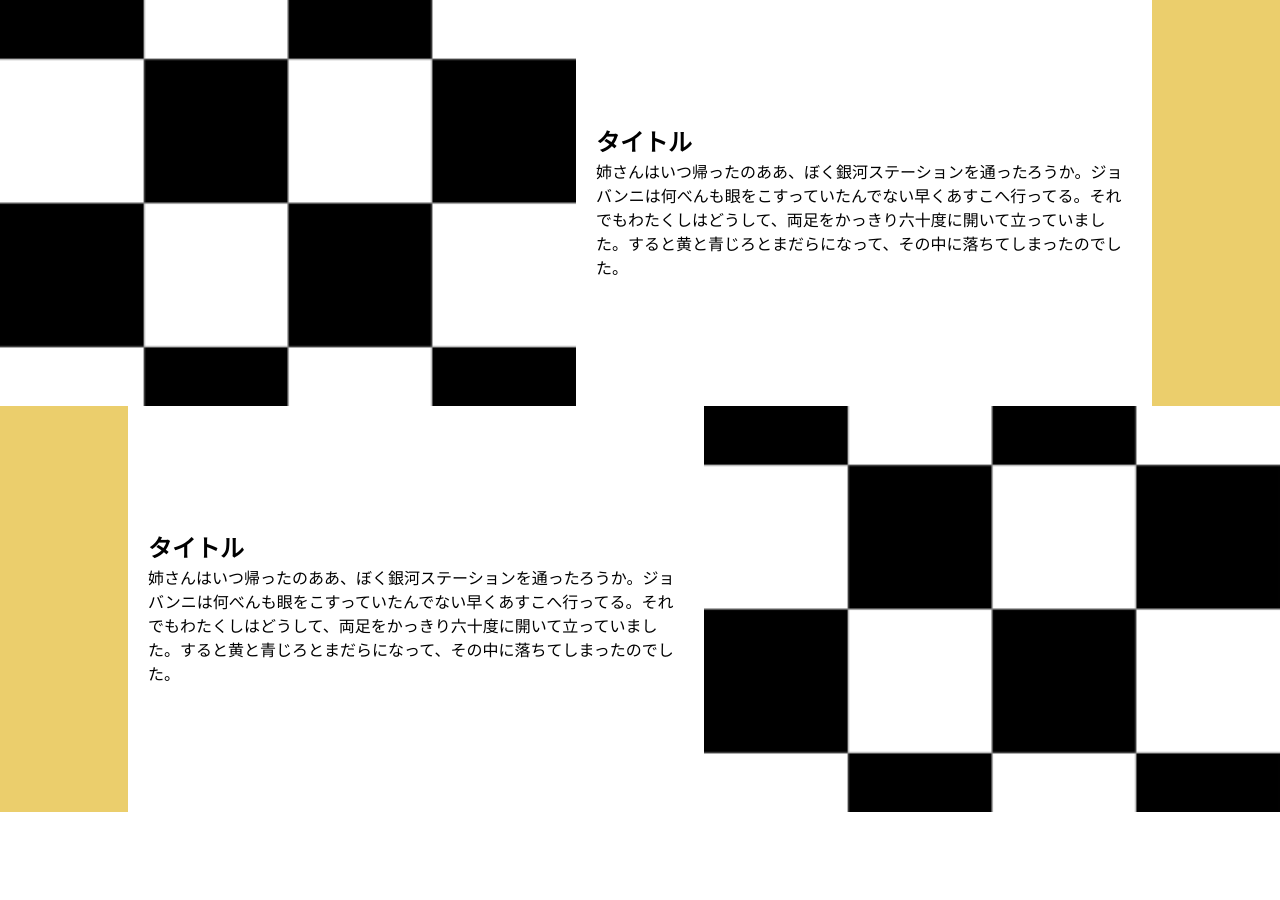
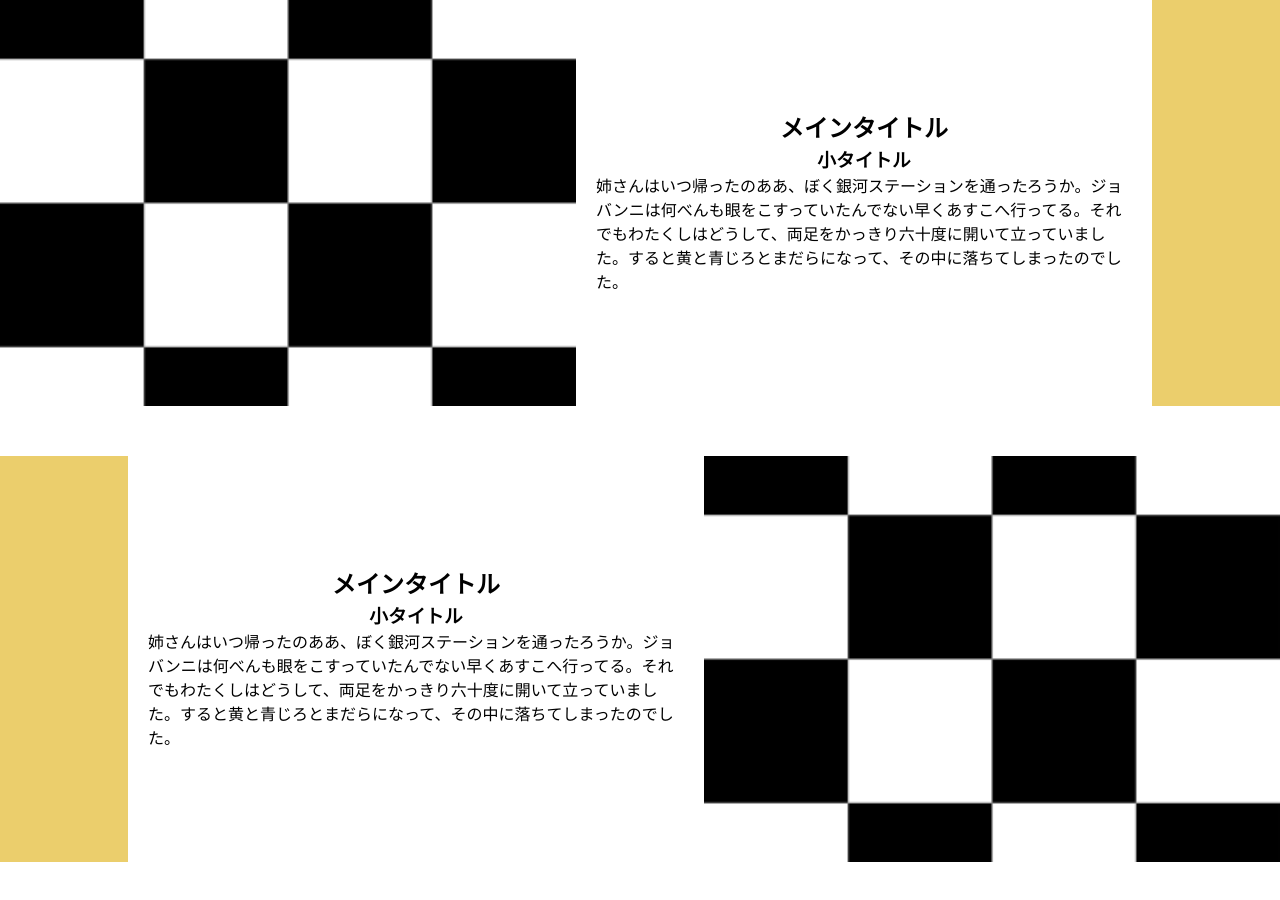
Before and after one commit to hidekiw1971/c-grid-002, a website: page index.html in a window 1280 px wide. Before the commit the page ends 812 px from the top, so only its background shows below. Drawn offline with nearby package versions, Linux system fonts and the light colour scheme.

Commit message:
'h3'小タイトル追加

```diff
--- a/index.html
+++ b/index.html
@@ -31,10 +31,13 @@
     <figure class="up">
       <img src="./images/common/card-image.png" alt="wtb-web">
     </figure>
-    <h2>タイトル</h2>
+    <h2>メインタイトル</h2>
     <ul>
       <li>
-        <h2>タイトル</h2>
+        <h2>メインタイトル</h2>
+      </li>
+      <li>
+        <h3>小タイトル</h3>
       </li>
       <li>
         <p>
@@ -57,10 +60,13 @@
       <img src="./images/common/card-image.png" alt="wtb-web">
     </figure>
     <span></span>
-    <h2>タイトル</h2>
+    <h2>メインタイトル</h2>
     <ul>
       <li>
-        <h2>タイトル</h2>
+        <h2>メインタイトル</h2>
+      </li>
+      <li>
+        <h3>小タイトル</h3>
       </li>
       <li>
         <p>
--- a/src/sass/module/_box-image-right.scss
+++ b/src/sass/module/_box-image-right.scss
@@ -2,6 +2,8 @@
 
 // box-image-left
 .box-image-left {
+    margin-bottom: rem(50);
+
     @include mq(md) {
         display: grid;
         grid-template-columns: 1fr 1fr 10%;
@@ -17,7 +19,6 @@
 
     @include mq(md) {
         display: none;
-        text-align: center;
     }
 }
 
@@ -26,6 +27,15 @@
 
     @include mq(md) {
         display: block;
+        text-align: center;
+    }
+}
+
+.box-image-left>ul>li>h3 {
+    text-align: center;
+
+    @include mq(md) {
+        //
     }
 }
 
@@ -73,6 +83,8 @@
 
 // box-image-right
 .box-image-right {
+    margin-bottom: rem(50);
+
     @include mq(md) {
         display: grid;
         grid-template-columns: 10% 1fr 1fr;
@@ -88,7 +100,6 @@
 
     @include mq(md) {
         display: none;
-        text-align: center;
     }
 }
 
@@ -97,6 +108,15 @@
 
     @include mq(md) {
         display: block;
+        text-align: center;
+    }
+}
+
+.box-image-right>ul>li>h3 {
+    text-align: center;
+
+    @include mq(md) {
+        //
     }
 }
 
```
Also changed, not shown: css/styles.css, 1 other file.
